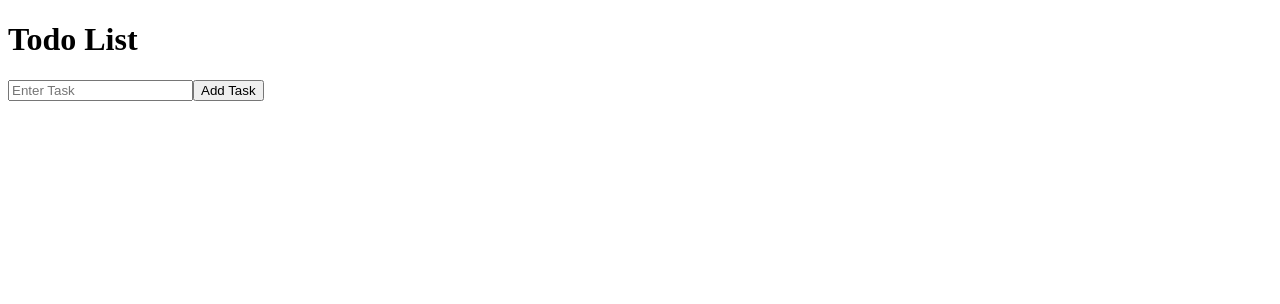
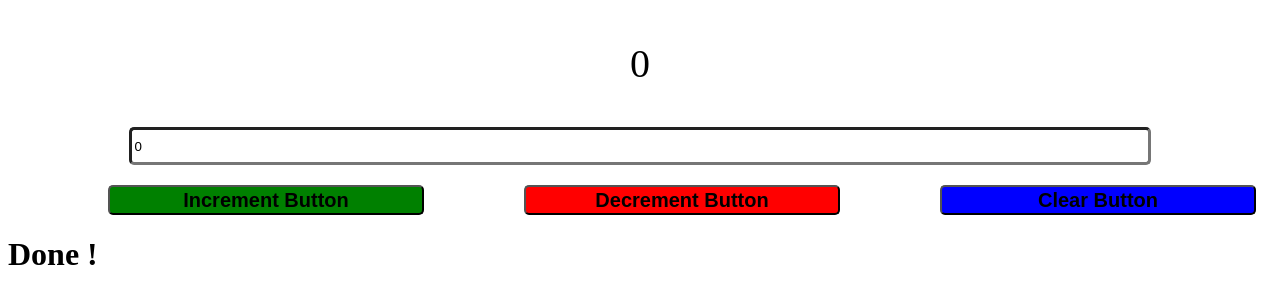
Before and after one commit to abhishekpawarDev/reactJsPracticeFolder, a React (Vite) app in the folder react-practice/: page / in a window 1280 px wide. Shown: the top 304 px of the page. Built offline with nearby package versions, Linux system fonts and the light colour scheme.

Commit message:
6:30 25-12-24 #46

```diff
--- a/react-practice/src/App.jsx
+++ b/react-practice/src/App.jsx
@@ -7,10 +7,11 @@ import DerivedState from "./derivedState";
 import LiftingStateUp from "./liftingstateup";
 import ToogleBtnProject from "./toogleProject";
 import ToDoListComponent from "./todoListProject/toDoListComponent";
+import UseStateHooks from "./hooks/useStateChallange";
 const App = () => {
   return (
     <>
-      <ToDoListComponent/>
+      <UseStateHooks/>
     </>
   )
 }
--- /dev/null
+++ b/react-practice/src/hooks/useStateChallange/index.jsx
@@ -0,0 +1,93 @@
+import React, { useState } from "react";
+
+const UseStateHooks = () => {
+    const [count, setCount] = useState(0);
+    const [num, setNum] = useState(0);
+
+    const incrementBtn = () => {
+        const numericValue = num === "" ? 0 : Number(num);
+        if(count >= 100){
+            setCount(100);
+        }else if(count < 0){
+            setCount(0);
+        }else{
+            setCount(count + (numericValue === 0 ? 1 : numericValue));
+        }
+    };
+
+    const decrementBtn = () => {
+        const numericValue = num === "" ? 0 : Number(num);
+        if(count <= 0){
+            setCount(0);
+        }else if(count > 100){
+            setCount(100);
+        }else{
+            setCount(count - (numericValue === 0 ? 1 : numericValue));
+        }
+    };
+    const clearBtn = () =>{
+        setCount(0)
+    }
+    return (
+        <div>
+            <p style={{fontSize:'40px', textAlign:'center'}}>{count}</p>
+            <input
+                type="number"
+                value={num}
+                onChange={(e) => setNum(e.target.value)}
+                style={{
+                    width:'80%',
+                    display:'block',
+                    margin:'auto',
+                    height:'30px',
+                    borderWidth:3,
+                    borderRadius:5,
+                    marginBottom:'20px'
+                }}
+            />
+            <button onClick={incrementBtn}
+            style={{
+                width:'25%',
+                marginLeft:'100px',
+                height:'30px',
+                fontSize:'20px',
+                fontWeight:'bold',
+                backgroundColor:'green',
+                borderRadius:5,
+            }}
+
+            >Increment Button</button>
+            <button onClick={decrementBtn}
+            style={{
+                width:'25%',
+                marginLeft:'100px',
+                height:'30px',
+                fontSize:'20px',
+                fontWeight:'bold',
+                backgroundColor:'red',
+                borderRadius:5,
+            }}
+
+            >Decrement Button</button>
+            <button onClick={clearBtn}
+            style={{
+                width:'25%',
+                marginLeft:'100px',
+                height:'30px',
+                fontSize:'20px',
+                fontWeight:'bold',
+                backgroundColor:'blue',
+                borderRadius:5,
+            }}
+
+            >Clear Button</button>
+            <h1>Done !</h1>
+        </div>
+    );
+};
+
+// const styles = {
+
+// }
+
+export default UseStateHooks;
```
